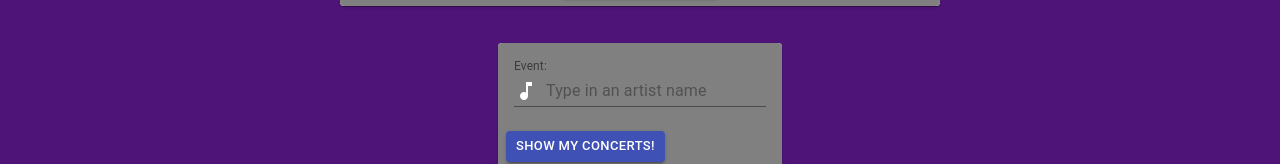
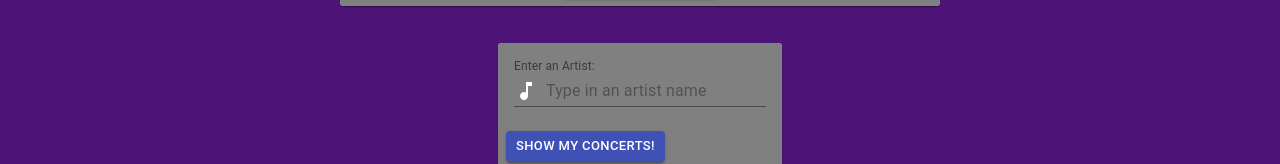
Before and after one commit to zpinson/concertapp, a React (Create React App) app in the folder client/: page / in a window 1280 px wide. Shown: the part 621-785 px from the top of the page. Built offline with nearby package versions, Linux system fonts and the light colour scheme.

Commit message:
no more materialize

```diff
--- a/client/src/components/SearchForm/index.js
+++ b/client/src/components/SearchForm/index.js
@@ -43,7 +43,7 @@ function SearchForm(props) {
         <CardActionArea>
           <CardContent className={classes.alignItemsAndJustifyContent}>
             <FormControl className={classes.margin}>
-              <InputLabel htmlFor="event">Event:</InputLabel>
+              <InputLabel htmlFor="event">Enter an Artist:</InputLabel>
               <Input
                 value={props.search}
                 onChange={props.handleInputChange}
--- a/package.json
+++ b/package.json
@@ -28,8 +28,6 @@
     "axios": "^0.18.0",
     "express": "^4.16.3",
     "if-env": "^1.0.4",
-    "materialize": "^1.0.0",
-    "materialize-css": "^1.0.0-rc.2",
     "mongoose": "^5.3.16"
   }
 }
```
